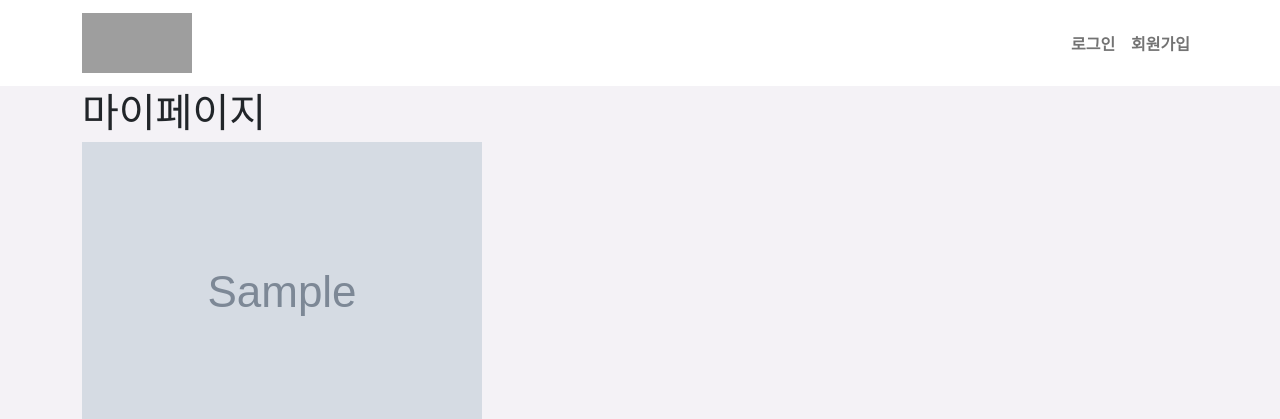
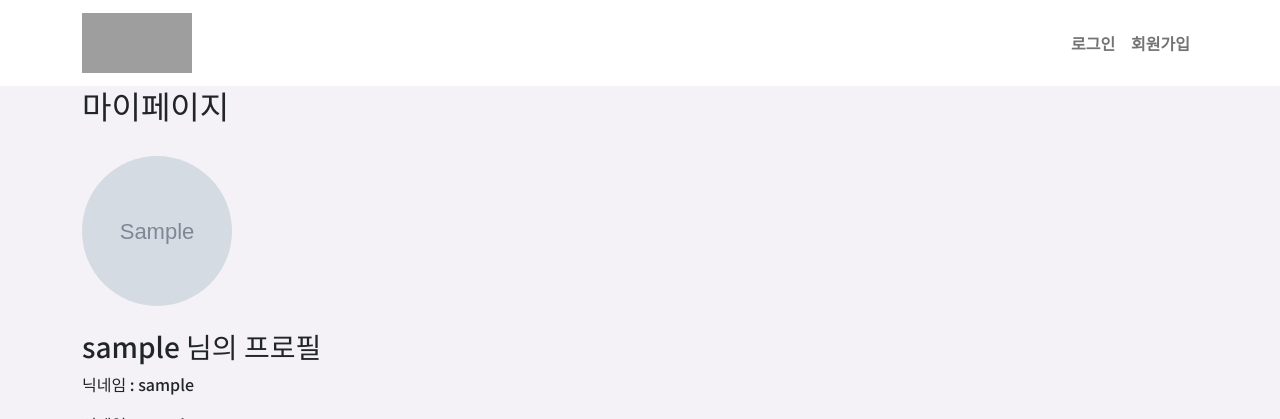
Before and after one commit to MoonSanghee/matdori, a Django app: page /accounts/detail/1 in a window 1280 px wide. Shown: the top 419 px of the page. Run offline with Django 3.2, Linux system fonts and the light colour scheme; tables that the repository leaves empty hold one stand-in row (values such as "Sample post"); grey boxes marked "Sample" are stand-in pictures; some libraries are stand-ins or nearby versions; grey boxes are pictures that could not be loaded.

Commit message:
accounts detail: round profile

```diff
--- a/matdori/accounts/templates/accounts/detail.html
+++ b/matdori/accounts/templates/accounts/detail.html
@@ -1,27 +1,30 @@
 {% extends 'base.html' %}
+{% load django_bootstrap5 %}
 
 {% block content %}
-
-  <h1>마이페이지</h1>
-
+{% load static %}
+  <h2>마이페이지</h2>
+  <br>
   {% if user.image %}
-    <a><img src="{{user.image.url}}">
-    </a>
     <div class="box">
-      <img class="profile" src="https://i.esdrop.com/d/t/bvRLlOwptP/Ug84j6LNz9.jpg">
-  </div>
+      <img class="profile" src="{{ user.image.url }}">
+    </div>
     <br>
   {% else %}
-    <img src="https://dummyimage.com/100x100/000/fff">
+    <div class="box">
+      <img class="profile" src="https://i.esdrop.com/d/f/bvRLlOwptP/ioSr1p9iMx.jpg">
+    </div>
+
     <br>
   {% endif %}
-  <h2>{{user.username}}
-    님의 프로필</h2>
+  <h3>{{user.username}}
+    님의 프로필</h3>
 
   <p>닉네임 :
     {{user.nickname}}</p>
   <p>이메일 :
-    {{user.email}}</p>
-  <a href="{%url 'accounts:update' %}">프로필 수정</a>
+    {{user.nickname}}</p>
+    <button type="button" class="btn btn-primary"><a href="{%url 'accounts:update' %}">프로필 수정</a></button>
+  {% csrf_token %}
 
 {% endblock content %}
--- a/matdori/matdori/static/css/style.css
+++ b/matdori/matdori/static/css/style.css
@@ -23,3 +23,14 @@
 .nav-link:hover {
   color: rgb(245, 132, 12);
 }
+.box {
+  width: 150px;
+  height: 150px;
+  border-radius: 70%;
+  overflow: hidden;
+}
+.profile {
+  width: 100%;
+  height: 100%;
+  object-fit: cover;
+}
--- a/matdori/posts/models.py
+++ b/matdori/posts/models.py
@@ -3,7 +3,7 @@ from django.core.validators import MinValueValidator, MaxValueValidator
 from django.conf import settings
 from imagekit.models import ProcessedImageField
 from imagekit.processors import ResizeToFill
-from traitlets import default
+
 # Create your models here.
 
 class Post(models.Model):
```
